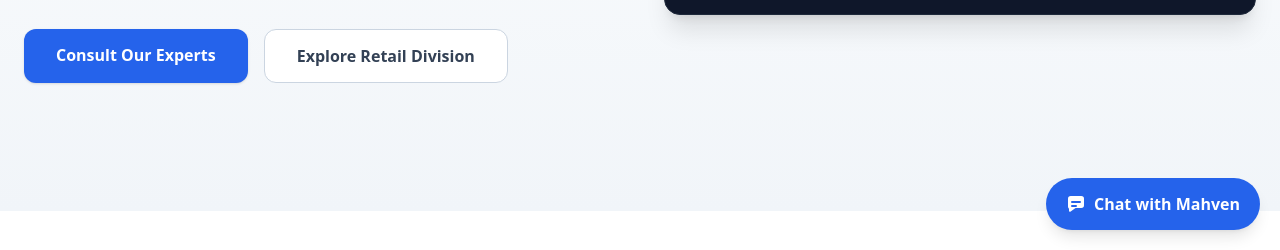
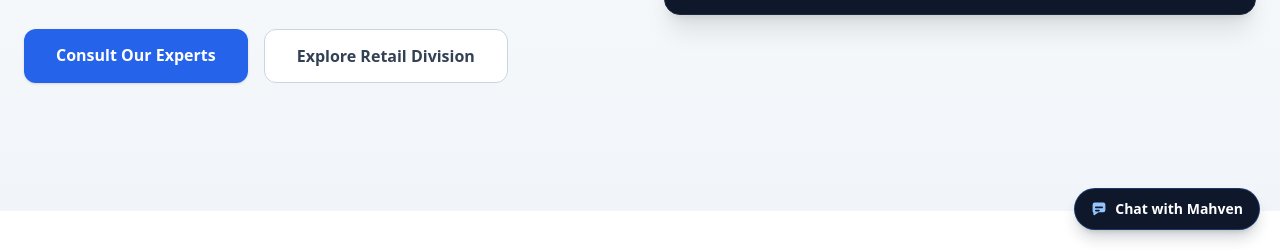
Before and after one commit to venky196/Mahven-website, a plain HTML site: page index.html in a window 1280 px wide. Shown: the part 550-800 px from the top of the page. Drawn offline with nearby package versions, Linux system fonts and the light colour scheme.

Commit message:
Modernize chat launcher button
Co-authored-by: Copilot App <223556219+Copilot@users.noreply.github.com>

```diff
--- a/index.html
+++ b/index.html
@@ -211,8 +211,8 @@
                 <p class="mt-4 border-t border-slate-100 pt-3 text-xs text-slate-500">This guided assistant doesn't use AI or collect messages. Your email app will open so you can contact support@mahven.com.au.</p>
             </div>
         </section>
-        <button id="chat-toggle" type="button" class="ml-auto flex items-center gap-2 rounded-full bg-blue-600 px-5 py-3.5 font-semibold text-white shadow-lg transition hover:bg-blue-700 focus:outline-none focus:ring-2 focus:ring-blue-600 focus:ring-offset-2" aria-expanded="false" aria-controls="chat-panel">
-            <svg class="h-5 w-5" viewBox="0 0 20 20" fill="currentColor" aria-hidden="true"><path fill-rule="evenodd" d="M2 4.75A2.75 2.75 0 0 1 4.75 2h10.5A2.75 2.75 0 0 1 18 4.75v6.5A2.75 2.75 0 0 1 15.25 14H9.56l-4.9 3.5A1 1 0 0 1 3 16.68V14.7a2.75 2.75 0 0 1-1-2.1v-7.85Zm4 2.25a1 1 0 1 0 0 2h8a1 1 0 1 0 0-2H6Zm0 4a1 1 0 1 0 0 2h4a1 1 0 1 0 0-2H6Z" clip-rule="evenodd"/></svg>
+        <button id="chat-toggle" type="button" class="ml-auto flex items-center gap-2 rounded-full border border-blue-500/30 bg-slate-900 px-4 py-2.5 text-sm font-semibold text-white shadow-lg shadow-slate-900/20 transition hover:-translate-y-0.5 hover:bg-slate-800 hover:shadow-xl focus:outline-none focus:ring-2 focus:ring-blue-600 focus:ring-offset-2" aria-expanded="false" aria-controls="chat-panel">
+            <svg class="h-4 w-4 text-blue-300" viewBox="0 0 20 20" fill="currentColor" aria-hidden="true"><path fill-rule="evenodd" d="M2 4.75A2.75 2.75 0 0 1 4.75 2h10.5A2.75 2.75 0 0 1 18 4.75v6.5A2.75 2.75 0 0 1 15.25 14H9.56l-4.9 3.5A1 1 0 0 1 3 16.68V14.7a2.75 2.75 0 0 1-1-2.1v-7.85Zm4 2.25a1 1 0 1 0 0 2h8a1 1 0 1 0 0-2H6Zm0 4a1 1 0 1 0 0 2h4a1 1 0 1 0 0-2H6Z" clip-rule="evenodd"/></svg>
             Chat with Mahven
         </button>
     </div>
```
